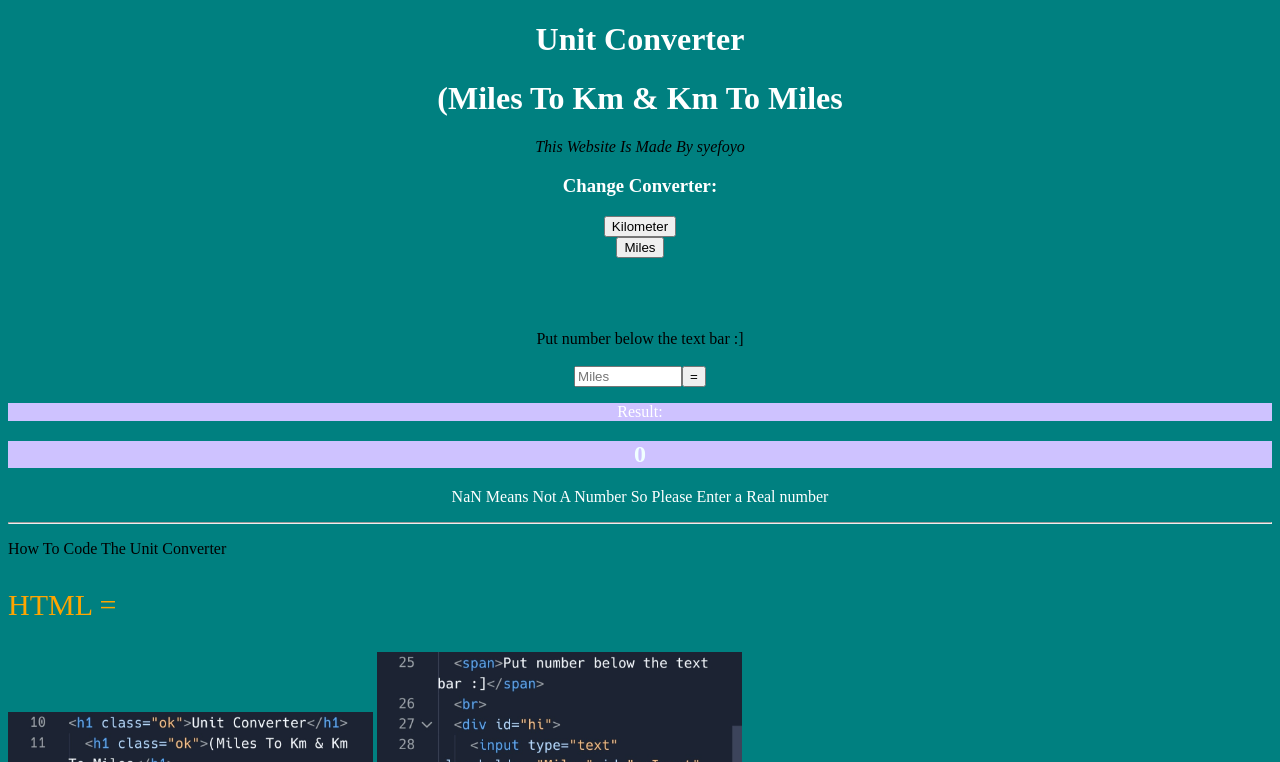
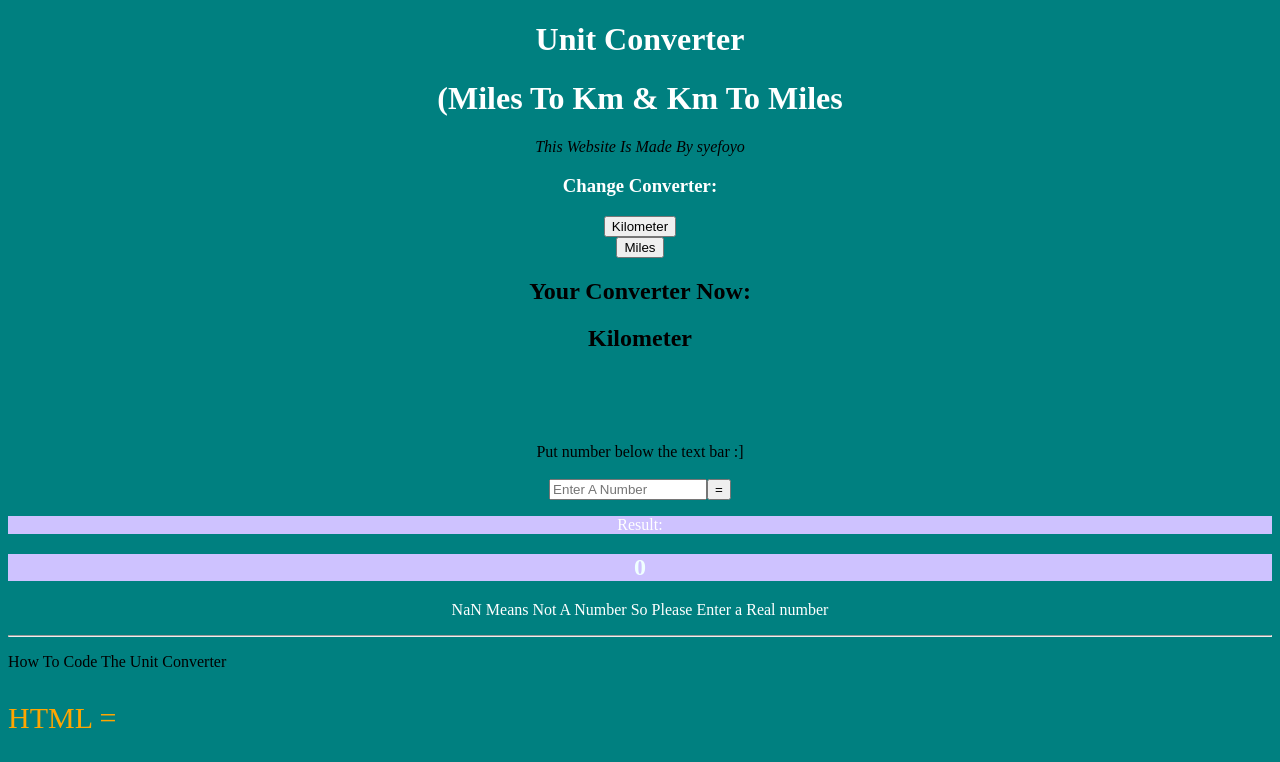
Before and after one commit to Syefoyo/Unit-Converter, a plain HTML site: page index.html in a window 1280 px wide. Both pictures are taken after a click on the button "Kilometer". Shown: the top 762 px of the page. Drawn offline with Linux system fonts and the light colour scheme.

Commit message:
Add files via upload

```diff
--- a/index.html
+++ b/index.html
@@ -18,6 +18,8 @@
     onclick="miles()">
     Miles
     </button>
+    <h2>Your Converter Now:</h2>
+    <h2 id="mafia">Miles</h2>
 <br>
 <br>
   <br>
@@ -25,7 +27,7 @@
   <span>Put number below the text bar :]</span>
   <br>
   <div id="hi">
-    <input type="text" placeholder="Miles" id="myInput" class="input">
+    <input type="text" placeholder="Enter A Number" id="myInput" class="input">
 
     <button  onclick="kilo()">
       =
--- a/script.js
+++ b/script.js
@@ -5,7 +5,7 @@ function kilo() {
 }
 function kilometer() {
   const bro = document.getElementById("myInput").value;
-  const result = document.getElementById("myh2");
+  const result = document.getElementById("myInput");
   result.innerHTML = bro * 0.621371;
 }
 function miles() {
@@ -13,3 +13,20 @@ function miles() {
   const resultst = document.getElementById("myh2");
   resultst.innerHTML = Miless * 1.60934;
 }
+let word = "Kilometer";
+function kilometer() {
+    word = "Kilometer";
+    const el = document.getElementById("mafia");
+    const ok = document.getElementById("myInput").value;
+    const tada = document.getElementById("myh2");
+    el.innerHTML = word;
+    tada.innerHTML = ok * 0.621371;
+}
+function miles() {
+    word = "Miles";
+    const ele = document.getElementById("mafia");
+    ele.innerHTML = word;
+    const tadah = document.getElementById("myh2");
+    const peek = document.getElementById("myInput").value;
+    tadah.innerHTML = peek * 1.60934;
+    }
--- a/style.css
+++ b/style.css
@@ -8,7 +8,7 @@ html {
   align-items: center;
 }
 .input {
-  width: 100px;
+  width: 150px;
 }
 h1 {
   text-align: center;
@@ -62,3 +62,7 @@ img {
   color: #ffee00;
   font-size: 30px;
 }
+h2 {
+    display: block;
+    text-align: center;
+}
```
